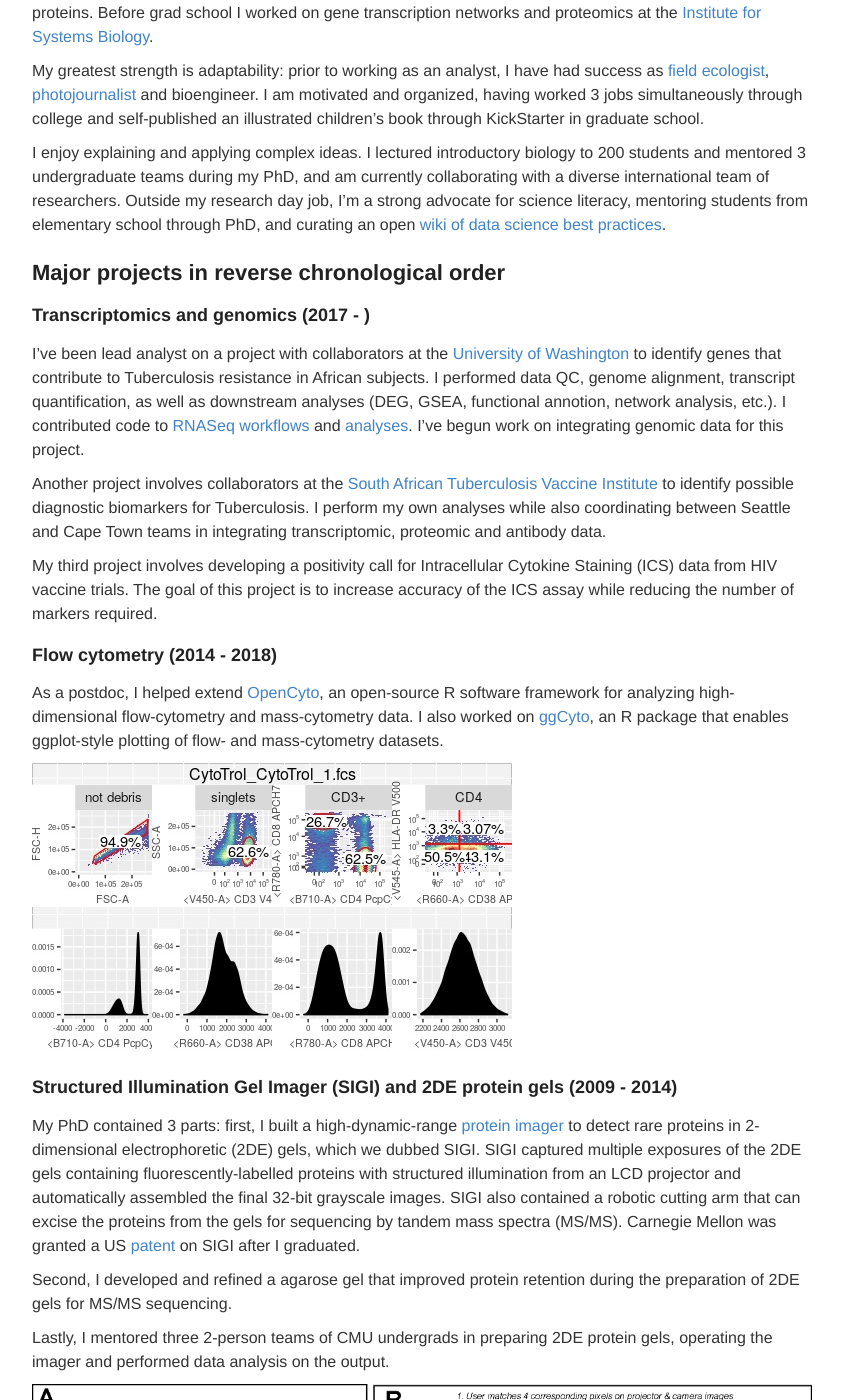
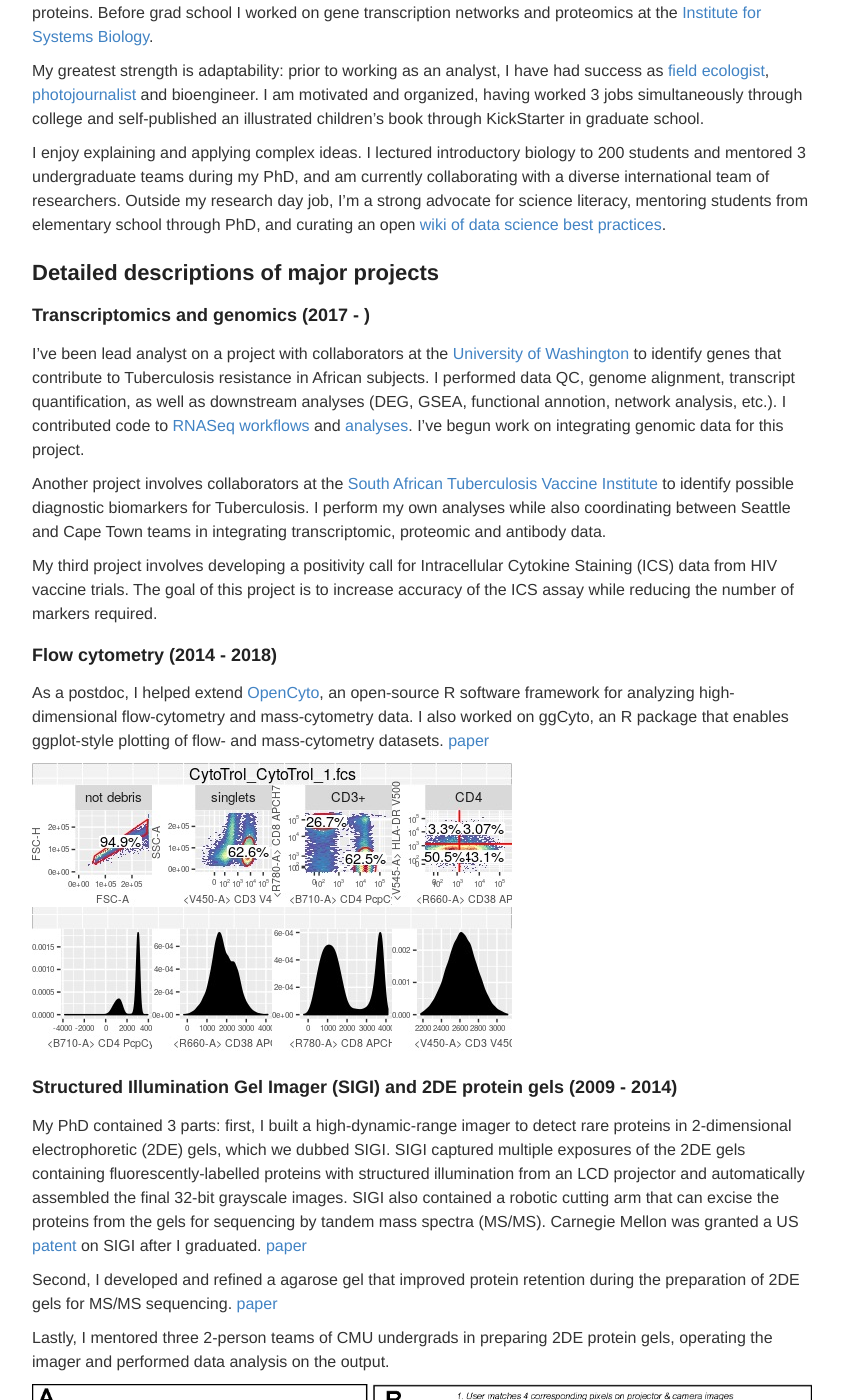
Before and after one commit to ptvan/ptvan.github.io, a Jekyll site: the page built from research.md, in a window 1280 px wide and 1400 px high, scrolled down 328 px. Shown: the whole window, without its empty margins (218-1061 px from the left). Built offline with Jekyll 4.4.1, drawn with Linux system fonts in a browser that asks for light colours; some of the changed text lies outside the part shown.

Commit message:
paper links

```diff
--- a/research.md
+++ b/research.md
@@ -14,7 +14,7 @@ My greatest strength is adaptability: prior to working as an analyst, I have had
 
 I enjoy explaining and applying complex ideas. I lectured introductory biology to 200 students and mentored 3 undergraduate teams during my PhD, and am currently collaborating with a diverse international team of researchers. Outside my research day job, I'm a strong advocate for science literacy, mentoring students from elementary school through PhD, and curating an open [wiki of data science best practices](https://sciwiki.fredhutch.org).
 
-# Major projects in reverse chronological order
+# Detailed descriptions of major projects
 
 ### Transcriptomics and genomics (2017 - )
 I've been lead analyst on a project with collaborators at the [University of Washington](https://www.washington.edu/) to identify genes that contribute to Tuberculosis resistance in African subjects. I performed data QC, genome alignment, transcript quantification, as well as downstream analyses (DEG, GSEA, functional annotion, network analysis, etc.). I contributed code to [RNASeq workflows](https://github.com/rglab/rnaseqpipeliner) and [analyses](https://github.com/ptvan/r-snippets). I've begun work on integrating genomic data for this project.
@@ -24,26 +24,26 @@ Another project involves collaborators at the [South African Tuberculosis Vaccin
 My third project involves developing a positivity call for Intracellular Cytokine Staining (ICS) data from HIV vaccine trials. The goal of this project is to increase accuracy of the ICS assay while reducing the number of markers required.
 
 ### Flow cytometry (2014 - 2018)
-As a postdoc, I helped extend [OpenCyto](http://opencyto.org), an open-source R software framework for analyzing high-dimensional flow-cytometry and mass-cytometry data. I also worked on [ggCyto](https://www.ncbi.nlm.nih.gov/pmc/articles/PMC6223365/), an R package that enables ggplot-style plotting of flow- and mass-cytometry datasets.
+As a postdoc, I helped extend [OpenCyto](http://opencyto.org), an open-source R software framework for analyzing high-dimensional flow-cytometry and mass-cytometry data. I also worked on ggCyto, an R package that enables ggplot-style plotting of flow- and mass-cytometry datasets. [paper](https://www.ncbi.nlm.nih.gov/pmc/articles/PMC6223365/)
 
 ![ggCyto](/images/ggcyto-example.jpg "ggcyto-example.jpg")
 
 ### Structured Illumination Gel Imager (SIGI) and 2DE protein gels (2009 - 2014)
-My PhD contained 3 parts: first, I built a high-dynamic-range [protein imager](https://www.ncbi.nlm.nih.gov/pubmed/24935033) to detect rare proteins in 2-dimensional electrophoretic (2DE) gels, which we dubbed SIGI. SIGI captured multiple exposures of the 2DE gels containing fluorescently-labelled proteins with structured illumination from an LCD projector and automatically assembled the final 32-bit grayscale images. SIGI also contained a robotic cutting arm that can excise the proteins from the gels for sequencing by tandem mass spectra (MS/MS).  Carnegie Mellon was granted a US [patent](https://patents.google.com/patent/US10362237B2/) on SIGI after I graduated.
+My PhD contained 3 parts: first, I built a high-dynamic-range imager to detect rare proteins in 2-dimensional electrophoretic (2DE) gels, which we dubbed SIGI. SIGI captured multiple exposures of the 2DE gels containing fluorescently-labelled proteins with structured illumination from an LCD projector and automatically assembled the final 32-bit grayscale images. SIGI also contained a robotic cutting arm that can excise the proteins from the gels for sequencing by tandem mass spectra (MS/MS).  Carnegie Mellon was granted a US [patent](https://patents.google.com/patent/US10362237B2/) on SIGI after I graduated. [paper](https://www.ncbi.nlm.nih.gov/pubmed/24935033)
 
-Second, I developed and refined a agarose gel that improved protein retention during the preparation of 2DE gels for MS/MS sequencing.
+Second, I developed and refined a agarose gel that improved protein retention during the preparation of 2DE gels for MS/MS sequencing. [paper](https://www.ncbi.nlm.nih.gov/pubmed/25042010)
 
 Lastly, I mentored three 2-person teams of CMU undergrads in preparing 2DE protein gels, operating the imager and performed data analysis on the output.
 
 ![SIGI overview](/images/SIGI-operation.jpg "SIGI-operation.jpg")
 
 ### Archeal oxidative stress response network (2008 - 2009)
-Working at the Institute for Systems Biology (ISB) as a research associate, I worked on an extended version of [Inferelator](https://www.ncbi.nlm.nih.gov/pubmed/16686963), an algorithm for predicting regulators of gene expression at the time implemented in R. This branch of the algorithm ended up being superseded, but you can see what I worked on in this Github [repository](https://github.com/ptvan/inferelator-ancient). This work enabled us to build and test a model of [oxidative stress response](https://www.ncbi.nlm.nih.gov/pmc/articles/PMC1987344/) in an extremophilic archaeon.
+Working at the Institute for Systems Biology (ISB) as a research associate, I worked on an extended version of [Inferelator](https://www.ncbi.nlm.nih.gov/pubmed/16686963), an algorithm for predicting regulators of gene expression at the time implemented in R. This branch of the algorithm ended up being superseded, but you can see what I worked on in this Github [repository](https://github.com/ptvan/inferelator-ancient). This work enabled us to build and test a model of oxidative stress response in an extremophilic archaeon. [paper](https://www.ncbi.nlm.nih.gov/pmc/articles/PMC1987344/)
 
 ![EGRIN_OS network](/images/EGRIN_OS-network.jpg "EGRIN_OS-network.jpg")
 
 ### Halobacterium PeptideAtlas (2006 - 2008)
-During my internship at ISB, I converted peptide mass spectra from vendor-specific binary formats into mzXML, mapped spectra to peptides then loaded the proteins into SQLServer-backed web [portal](https://peptideatlas.org). We also found biases in peptide detection depending on [the method used](https://www.ncbi.nlm.nih.gov/pmc/articles/PMC2643335/).
+During my internship at ISB, I converted peptide mass spectra from vendor-specific binary formats into mzXML, mapped spectra to peptides then loaded the proteins into SQLServer-backed web [portal](https://peptideatlas.org). We also found biases in peptide detection depending on the method used. [paper](https://www.ncbi.nlm.nih.gov/pmc/articles/PMC2643335/).
 
 ![Halobacterium PeptideAtlas](/images/halopeptideatlas-peptidecount.jpg "halopeptideatlas-peptidecount.jpg")
 
```
